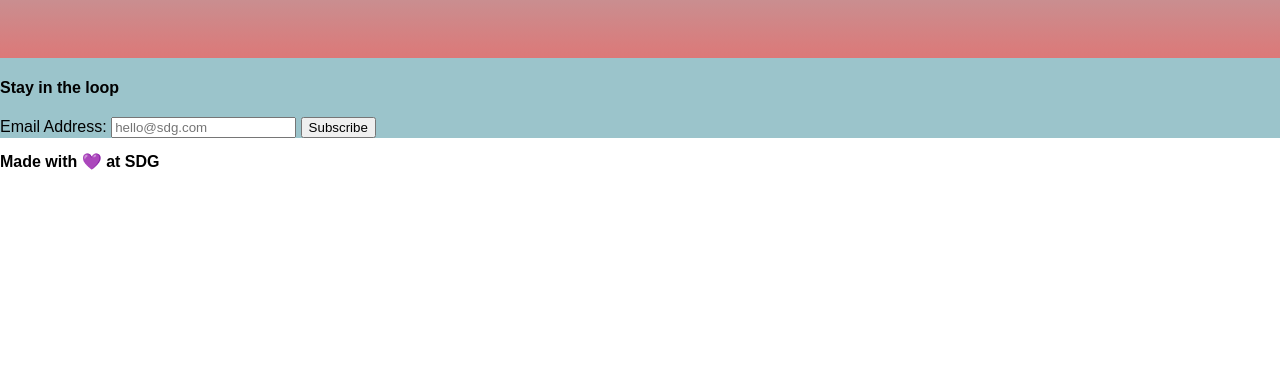
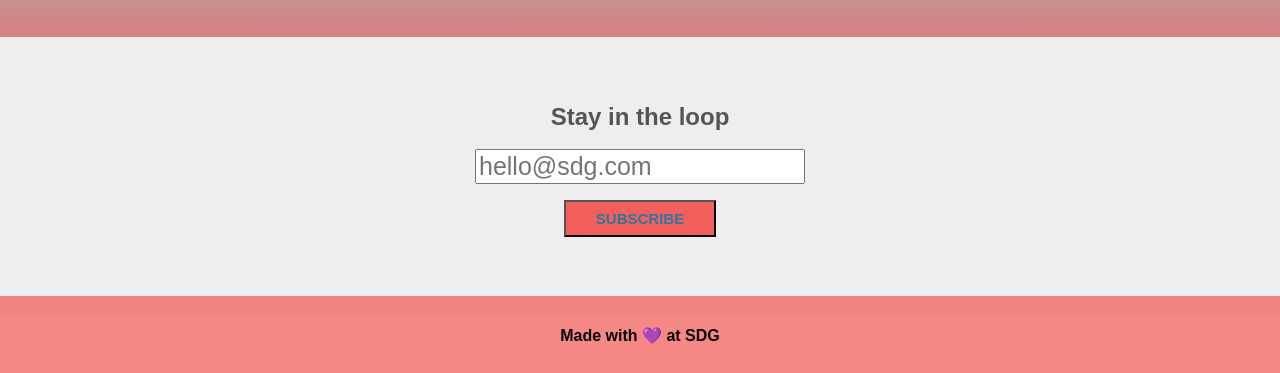
Before and after one commit to anglekto/st-pete-tourism, a website: page public/index.html in a window 1280 px wide. Shown: the part 1963-2336 px from the top of the page. Before the commit the page ends 2133 px from the top, so only its background shows below. Drawn offline with Linux system fonts and the light colour scheme.

Commit message:
Completed website replica project

```diff
--- a/public/index.html
+++ b/public/index.html
@@ -73,11 +73,10 @@
         <p><strong>Proin sed consequat ipsum. Proin ac condimentum nisi. Morbi eget nisi eu nisi placerat dapibus sit amet id augue. Proin sodales sit amet sapien quis sollicitudin. Pellentesque rhoncus pharetra dapibus. Donec pretium id tortor id sollicitudin. Duis at varius nibh. Nulla facilisi.</strong></p>
       </section>
 
-      <section>
+      <section class="form">
         <form action="#">
-          <h4>Stay in the loop</h4>
-          <label for="email">Email Address: </label>
-          <input type="email" placeholder="hello@sdg.com">
+          <h2>Stay in the loop</h2>
+          <input type="email" placeholder="hello@sdg.com"><br>
           <button>Subscribe</button>
         </form>
       </section>
--- a/public/screen.css
+++ b/public/screen.css
@@ -160,6 +160,44 @@ hr {
   padding: 45px;
   color: rgba(255, 224, 102, 1);
   letter-spacing: -.3px;
+  margin-bottom: 0;
+}
+
+.form {
+  background-color: #eee;
+  margin-top: -21px;
+  padding: 3rem 3rem 5rem 3rem;
+  text-align: center;
+}
+
+form h2 {
+  color: #555;
+}
+
+input {
+  font-size: 25px;
+}
+
+button {
+  background-color: rgba(242, 95, 92, 1);
+  margin-top: 1rem;
+  padding: 8px 30px;
+  font-size: 15px;
+  text-transform: uppercase;
+  color: rgba(36, 123, 160, 1);
+  font-weight: 600;
+}
+
+button:hover {
+  cursor: pointer;
+  opacity: .7;
+}
+
+footer {
+  background-color: rgba(242, 95, 92, 0.75);
+  margin-top: -21px;
+  padding: 1rem;
+  text-align: center;
 }
 
 @media screen and (max-width: 1000px) {
```
